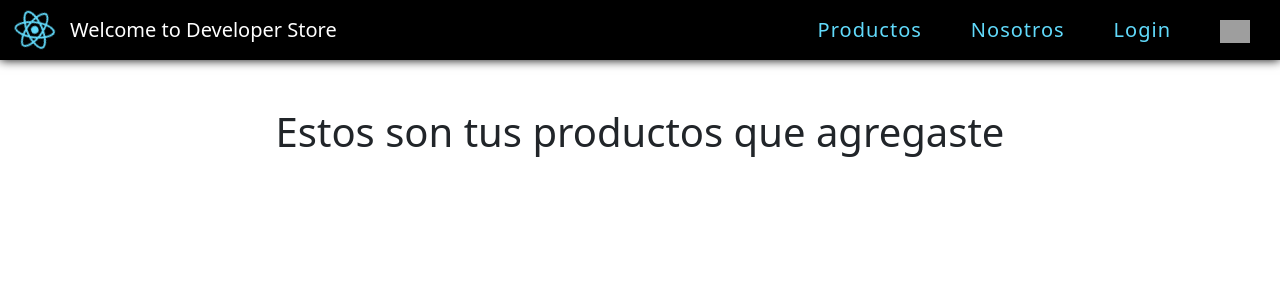
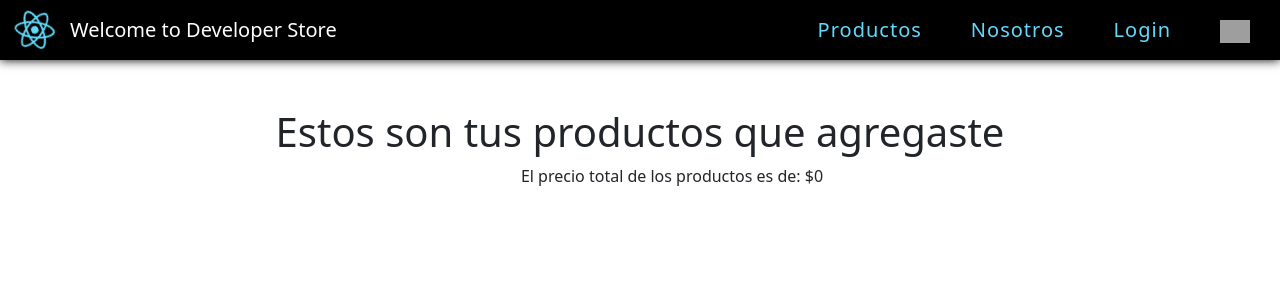
Before and after one commit to lucasezequielriera/React_CoderHouse, a React (Create React App) app in the folder ecommerce/: page /Cart in a window 1280 px wide. Shown: the top 300 px of the page. Built offline with nearby package versions, Linux system fonts and the light colour scheme; grey boxes are pictures that could not be loaded.

Commit message:
Adding a "unique" id to products

```diff
--- a/ecommerce/src/pages/Cart/Cart.jsx
+++ b/ecommerce/src/pages/Cart/Cart.jsx
@@ -1,10 +1,11 @@
-import React, { useContext } from 'react';
+import React, { useContext, useEffect, useState } from 'react';
 import ContextProvider from '../../context/ContextProvider';
 
 export default function Cart() {
 
 
     const {info, setInfo} = useContext(ContextProvider);
+    const {total, setTotal} = useState(0);
 
     const deleteProducto = (id) => {
         const nuevoArray = info.filter( item => item.id !== id)
@@ -16,6 +17,25 @@ export default function Cart() {
         alert(`Muchas gracias por tu compra! Tu número de compra es: ${numeroDeCompra}`);
         setInfo([]);
     }
+
+    const algo = () => {
+        const numeros = info.map(() => {return info.precio});
+        const total = numeros.reduce((a, b) => a + b, 0);
+        console.log(total)
+        return Number(total);
+    }
+    console.log(algo({total}))
+
+    // useEffect(() => {
+    //     if(info) {
+    //         const numeros = info.map(() => {return info.precio});
+    //         const total = numeros.reduce((a, b) => a + b, 0);
+    //         return total;
+    //     } else {
+    //         console.log("no esxiste nada")
+    //     }
+    //     setTotal(total)
+    // }, [info, setTotal, total])
 
     const boton = <button className="btn btn-success w-100" onClick={compraFinalizada}>Comprar</button>
 
@@ -34,6 +54,7 @@ export default function Cart() {
                         )
                     })
                 }
+            <ul><li>El precio total de los productos es de: ${algo(total)}</li></ul>
             </ul>
             { info.length >= 1 ? boton : "" }
         </div>
```
